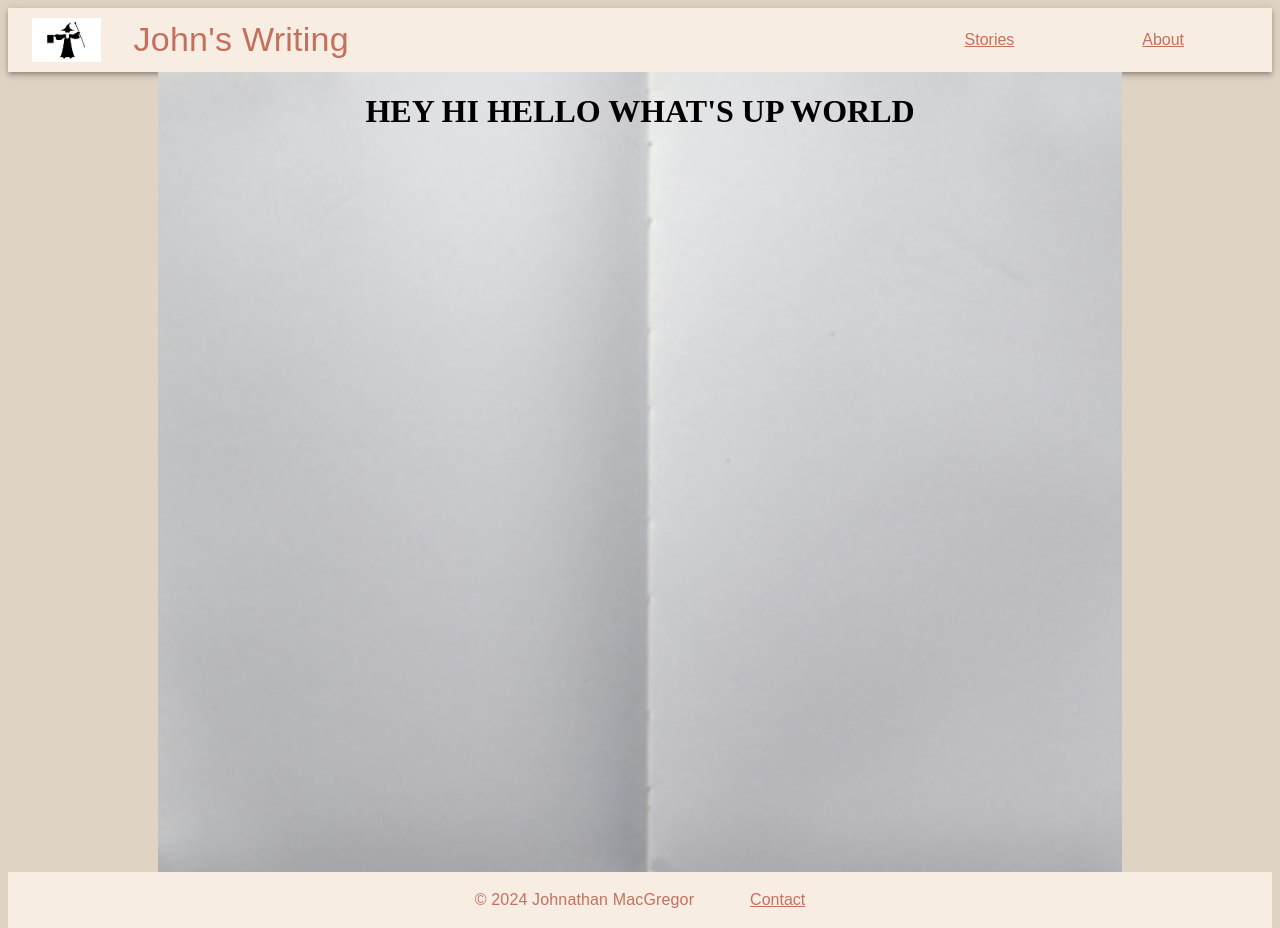
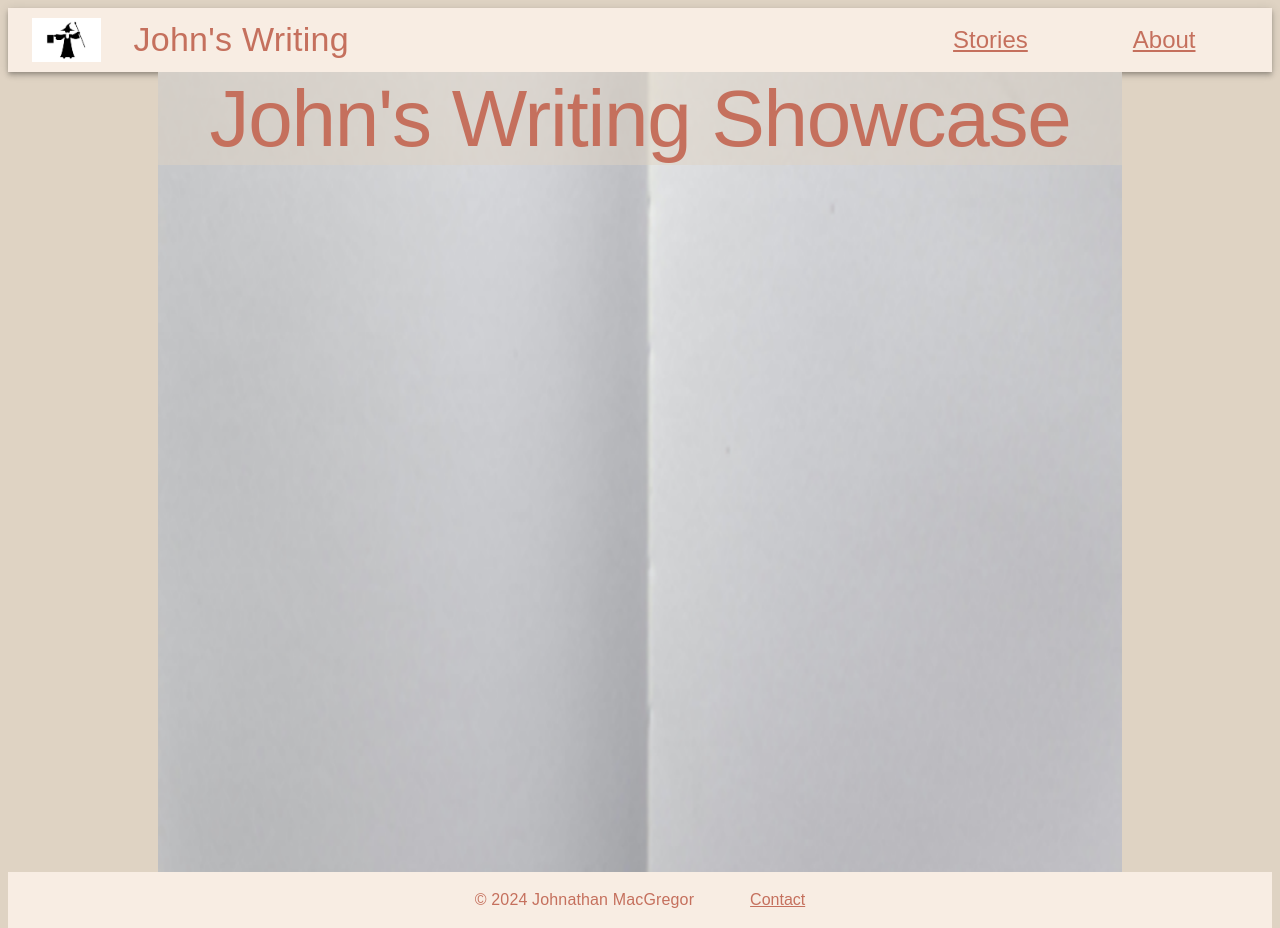
Before and after one commit to jdmac020/writing-site, a React (Vite) app: page / in a window 1280 px wide. Built offline with nearby package versions, Linux system fonts and the light colour scheme.

Commit message:
Swap colors, text sizes, and new background image size

```diff
--- a/src/components/Home.tsx
+++ b/src/components/Home.tsx
@@ -1,7 +1,13 @@
+import styled from '@emotion/styled';
+import { Container, Grid, Typography } from '@mui/material';
 import React from 'react';
+import { lightThemeColors } from '../style';
 
 export const Home = () => {
   return (
-    <h1>HEY HI HELLO WHAT'S UP WORLD</h1>
+    <Grid container flex={'flex'} alignContent={'center'} direction={'column'}>
+      <Typography variant={'h1'} textAlign={'center'} width={'100%'} bgcolor={'rgb(223, 211, 195, .5)'}>John's Writing Showcase</Typography>
+      <Grid container flex={'flex'}></Grid>
+    </Grid>
   );
 }
--- a/src/components/MainLayout.tsx
+++ b/src/components/MainLayout.tsx
@@ -5,6 +5,7 @@ import { ThemeProvider } from '@mui/material/styles';
 import { lightThemeColors, theme } from '../style';
 import { NavBar } from './NavBar';
 import pageBackground from '../assets/background.jpg';
+import pageBackground2 from '../assets/background_Tall.png';
 import styled from '@emotion/styled';
 import { Footer } from './Footer';
 
@@ -29,6 +30,7 @@ export const MainLayout = () => {
 const GridWithBackground = styled(Grid)`
   height: 100%;
   width: 100%;
-  background-image: url(${pageBackground});
+  background-image: url(${pageBackground2});
   background-position: center;
+  background-repeat: no-repeat;
 `
--- a/src/components/NavBar.tsx
+++ b/src/components/NavBar.tsx
@@ -1,6 +1,5 @@
 import { AppBar, Toolbar, Grid, Typography, Box, Link } from '@mui/material';
 import React from 'react';
-import { NavLink } from 'react-router-dom';
 import logo from '../assets/NoNameLogo825x638.png';
 import styled from '@emotion/styled';
 
@@ -14,8 +13,8 @@ export const NavBar = () => {
             <Typography variant={'h4'}>John's Writing</Typography>
           </Grid>
           <Grid container flex={'flex'} direction={'row'} justifyContent={'space-around'} alignContent={'center'} width={'40%'}>
-            <Link href={'/stories'}>Stories</Link>
-            <Link href={'/about'}>About</Link>
+            <BiggerLink href={'/stories'}>Stories</BiggerLink>
+            <BiggerLink href={'/about'}>About</BiggerLink>
           </Grid>
         </Grid>
       </Toolbar>
@@ -23,10 +22,6 @@ export const NavBar = () => {
   );
 };
 
-const BolderLink = styled(NavLink)`
-  color: white;
-  font-family: "Roboto", "Helvetica", "Arial", sans-serif;
+const BiggerLink = styled(Link)`
   font-size: 1.5rem;
-  letter-spacing: 0.00735em;
-  line-height: 1.235;
 `
--- a/src/style.tsx
+++ b/src/style.tsx
@@ -3,7 +3,8 @@ import { createTheme } from '@mui/material/styles';
 export const lightThemeColors = {
   text: '#C5705D',
   primaryBackground: '#F8EDE3',
-
+  secondaryBackground: '#DFD3C3',
+  secondaryText: '#D0B8A8'
 }
 
 export const theme = createTheme({
@@ -21,6 +22,9 @@ export const theme = createTheme({
         root: {
           color: lightThemeColors.text,
           fontFamily: ['Roboto', 'Helvetica', 'Arial', 'sans-serif']
+        },
+        h1: {
+          fontSize: '5rem'
         }
       }
     },
@@ -37,7 +41,7 @@ export const theme = createTheme({
           color: lightThemeColors.text,
           textDecoration: 'underline',
           ':visited': {
-            color: '#D0B8A8'
+            color: lightThemeColors.secondaryText
           }
         }
       }
```
Also changed, not shown: src/assets/background_Tall.png (added).
